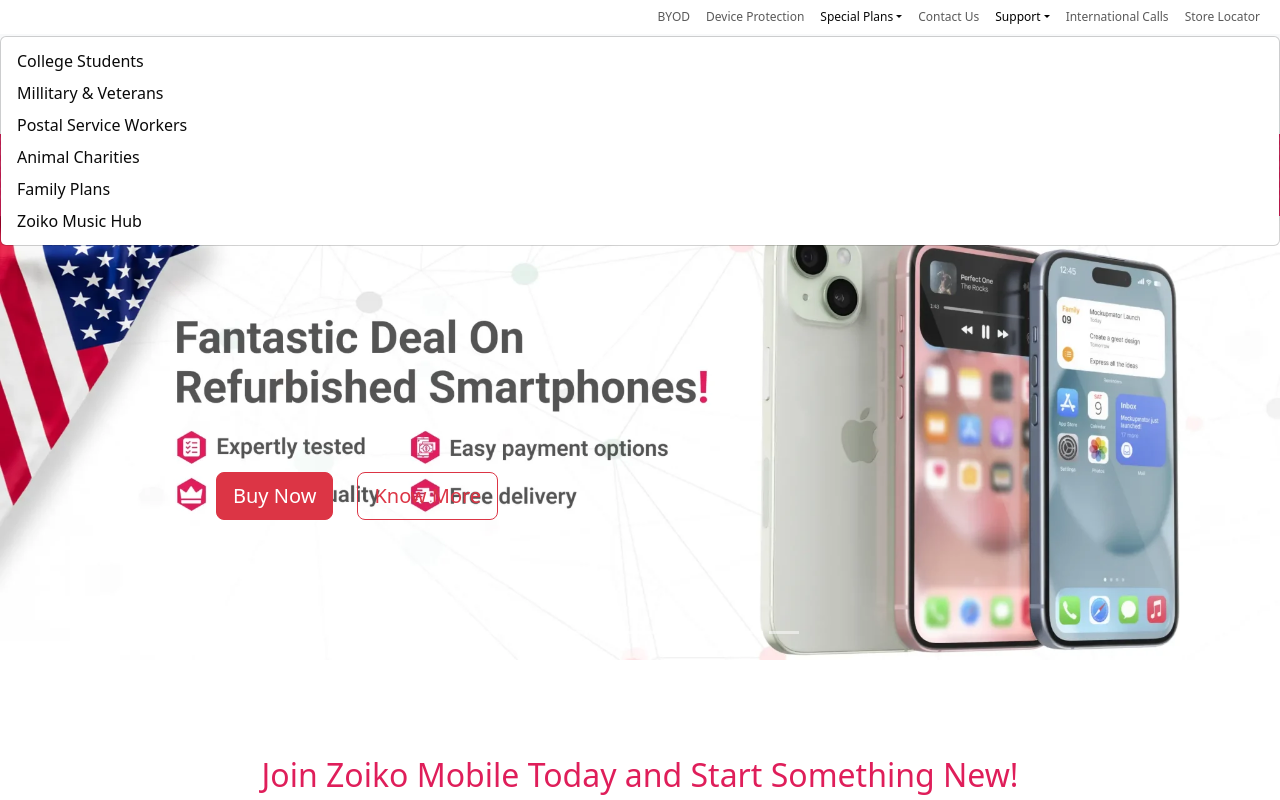
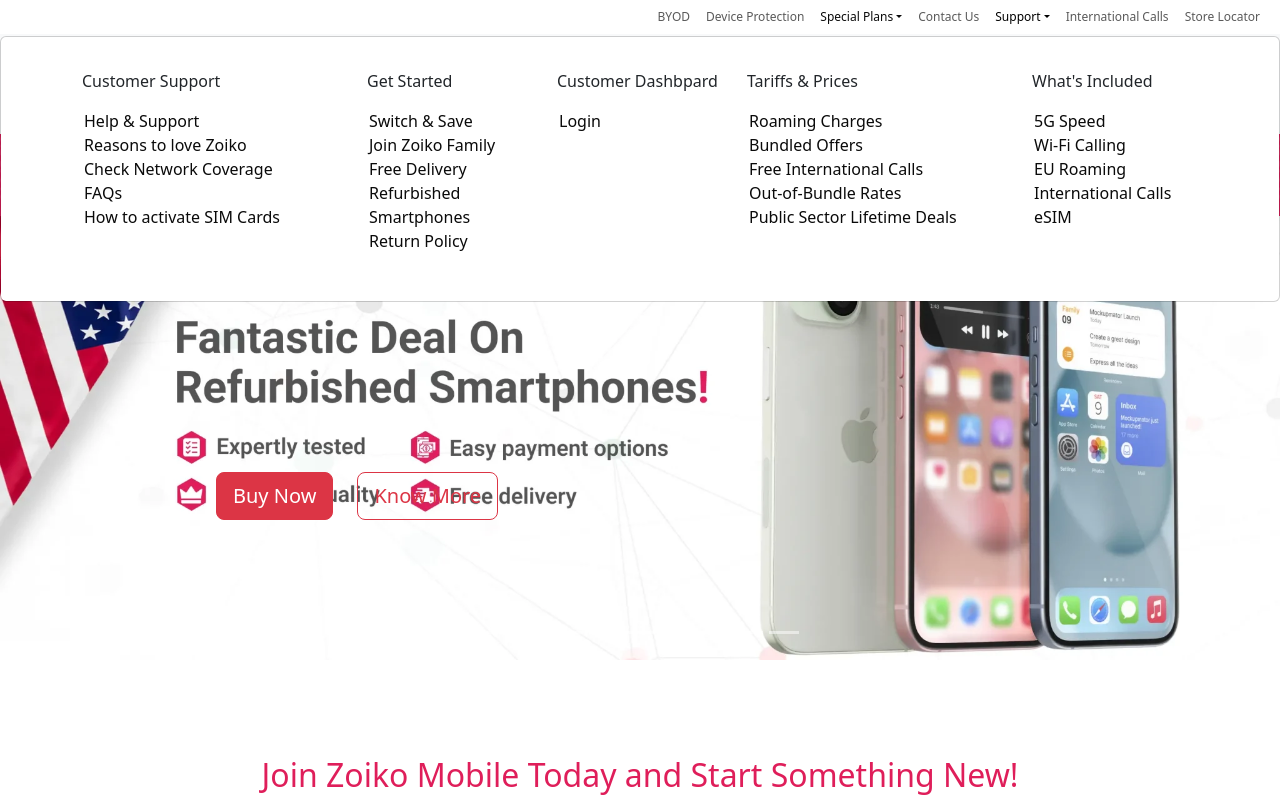
Before and after one commit to ZoikoGroup/zmusreact, a Next.js app: page / in a window 1280 px wide. Both pictures are taken after a click on the button "Support". Shown: the top 800 px of the page. Built offline with nearby package versions, Linux system fonts and the light colour scheme.

Commit message:
href css updated

```diff
--- a/app/components/Footer.js
+++ b/app/components/Footer.js
@@ -82,6 +82,13 @@ const Footer = () => {
                             <Form.Control placeholder="Enter your email address" aria-label="Enter your email address" aria-describedby="basic-addon2" />
                             <Button variant="outline-danger" size="lg" id="button-addon2">Subscribe</Button>
                         </InputGroup>
+                        <Link href={'https://www.facebook.com/zoikomobileusa'} target="_blank"><i className="bi bi-facebook"></i></Link>
+                        <Link href={'https://instagram.com/zoikomobileus'} target="_blank" className="px-3"><i className="bi bi-instagram"></i></Link>
+                        <Link href={'https://uk.pinterest.com/zoikomobileusa/'} target="_blank"><i className="bi bi-pinterest"></i></Link>
+                        <Link href={'https://x.com/zoikomobileusa'} target="_blank" className="px-3"><i className="bi bi-twitter-x"></i></Link>
+                        <Link href={'https://www.linkedin.com/company/zoikomobileusa/'} target="_blank"><i className="bi bi-linkedin"></i></Link>
+                        <Link href={'https://www.threads.net/@zoikomobileus'} target="_blank" className="px-3"><i className="bi bi-threads"></i></Link>
+                        <Link href={'https://www.youtube.com/@ZoikoMobileUSA'} target="_blank"><i className="bi bi-youtube"></i></Link>
                     </Col>
                 </Row>
             </Container>
--- a/app/components/TopHeader.js
+++ b/app/components/TopHeader.js
@@ -1,7 +1,8 @@
 "use client"
-import { Container, Nav, Navbar, NavDropdown } from "react-bootstrap";
+import { Container, Nav, Navbar, NavDropdown, Row, Col } from "react-bootstrap";
 import 'bootstrap/dist/css/bootstrap.min.css';
 import '../globals.css';
+import Link from "next/link";
 
 const TopHeader = () => {
     return (
@@ -22,12 +23,56 @@ const TopHeader = () => {
                         </NavDropdown>
                         <Nav.Link href="#">Contact Us</Nav.Link>
                         <NavDropdown title="Support" id="collapsible-nav-dropdown" className="dropdownmg">
-                            <NavDropdown.Item href="#">College Students</NavDropdown.Item>
-                            <NavDropdown.Item href="#">Millitary &amp; Veterans</NavDropdown.Item>
-                            <NavDropdown.Item href="#">Postal Service Workers</NavDropdown.Item>
-                            <NavDropdown.Item href="#">Animal Charities</NavDropdown.Item>
-                            <NavDropdown.Item href="#">Family Plans</NavDropdown.Item>
-                            <NavDropdown.Item href="#">Zoiko Music Hub</NavDropdown.Item>
+                            <Container className="py-4">
+                                <Row>
+                                    <Col md={3} sm={12} xs={12}>
+                                        <p><span className="txtgreen">Customer Support</span></p>
+                                        <ul className="menulist">
+                                            <li><Link href={"/support"}>Help &amp; Support</Link></li>
+                                            <li><Link href={"/reasons-to-love-zoiko-mobile"}>Reasons to love Zoiko</Link></li>
+                                            <li><Link href={"https://ee.co.uk/help/mobile-coverage-checker"} target="_blank">Check Network Coverage</Link></li>
+                                            <li><Link href={"/faq"}>FAQs</Link></li>
+                                            <li><Link href={"/how-to-activate-sim"}>How to activate SIM Cards</Link></li>
+                                        </ul>
+                                    </Col>
+                                    <Col md={2} sm={12} xs={12}>
+                                        <p><span className="txtgreen">Get Started</span></p>
+                                        <ul className="menulist">
+                                            <li><Link href={"/switch"}>Switch &amp; Save</Link></li>
+                                            <li><Link href="/login">Join Zoiko Family</Link></li>
+                                            <li><Link href="/free-delivery-policy">Free Delivery</Link></li>
+                                            <li><Link href="/product-category/refurbished">Refurbished Smartphones</Link></li>
+                                            <li><Link href={"/return-policy"}>Return Policy</Link></li>
+                                        </ul>
+                                    </Col>
+                                    <Col md={2} sm={12} xs={12}>
+                                        <p><span className="txtgreen">Customer Dashbpard</span></p>
+                                        <ul className="menulist">
+                                            <li><Link href="/login">Login</Link></li>
+                                        </ul>
+                                    </Col>
+                                    <Col md={3} sm={12} xs={12}>
+                                        <p><span className="txtgreen">Tariffs &amp; Prices</span></p>
+                                        <ul className="menulist">
+                                            <li><Link href={"/roaming-and-overage"}>Roaming Charges</Link></li>
+                                            <li><Link href={"/bundled-sim-plan-offer"}>Bundled Offers</Link></li>
+                                            <li><Link href={"/free-international-calling"}>Free International Calls</Link></li>
+                                            <li><Link href={"/international-out-of-bundle-rates"}>Out-of-Bundle Rates</Link></li>
+                                            <li><Link href={"/civilservants"}>Public Sector Lifetime Deals</Link></li>
+                                        </ul>
+                                    </Col>
+                                    <Col md={2} sm={12} xs={12}>
+                                        <p><span className="txtgreen">What&apos;s Included</span></p>
+                                        <ul className="menulist">
+                                            <li><Link href={"/5G-speed"}>5G Speed</Link></li>
+                                            <li><Link href={"/wi-fi-calling"}>Wi-Fi Calling</Link></li>
+                                            <li><Link href={"/eu-roaming"}>EU Roaming</Link></li>
+                                            <li><Link href={"/global-chatter-free-international-calls"}>International Calls</Link></li>
+                                            <li><Link href={"/esim"}>eSIM</Link></li>
+                                        </ul>
+                                    </Col>
+                                </Row>
+                            </Container>
                         </NavDropdown>
                         <Nav.Link href="#">International Calls</Nav.Link>
                         <Nav.Link href="#">Store Locator</Nav.Link>
--- a/app/globals.css
+++ b/app/globals.css
@@ -44,7 +44,17 @@ a {
   font-size: 22px;
   padding: 0px;
 }
-
+.menulist {
+  list-style-type: none;
+  margin-left: -30px;
+}
+.menulist a {
+  text-decoration: none;
+  color: inherit;
+}
+.menulist a:hover {
+  color: #DF1E5A;
+}
 .nav-item.dropdownmg {
   position: inherit;
 }
@@ -113,6 +123,10 @@ a {
   border-top-right-radius: 18px;
   font-size: 16px;
 }
+.footerbox a {
+  text-decoration: none;
+  color: #171717;
+}
 .footerboxlarge {
   background-color: #DDDDDD;
   font-size: 18px;
@@ -125,6 +139,10 @@ a {
 .footerboxlarge ul ul {
   list-style-type: disc;
   margin-left: -10px;
+}
+.footerboxlarge a {
+  text-decoration: none;
+  color: #171717;
 }
 .footerboxlarge a:hover {
   color: rgb(1, 77, 23);
```
